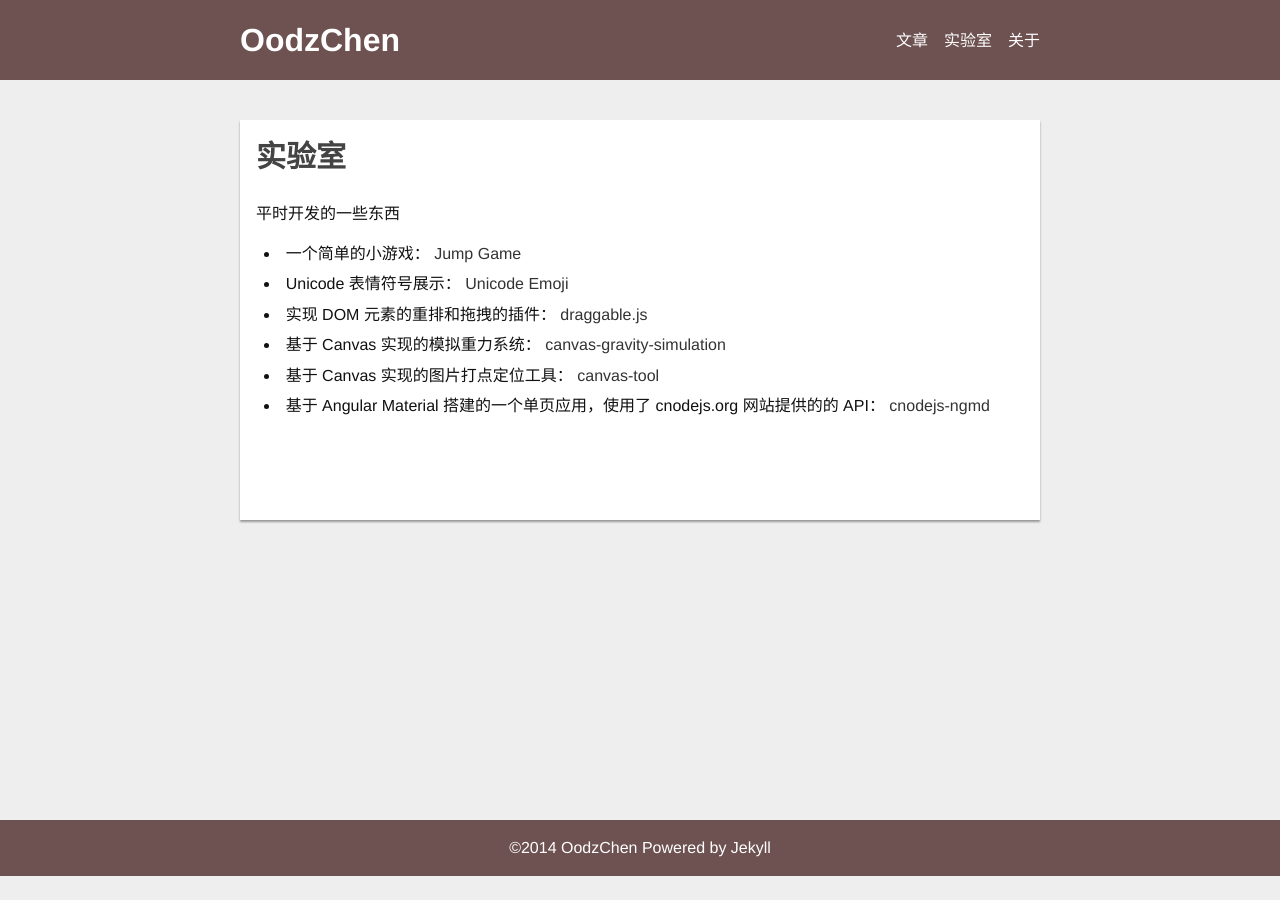
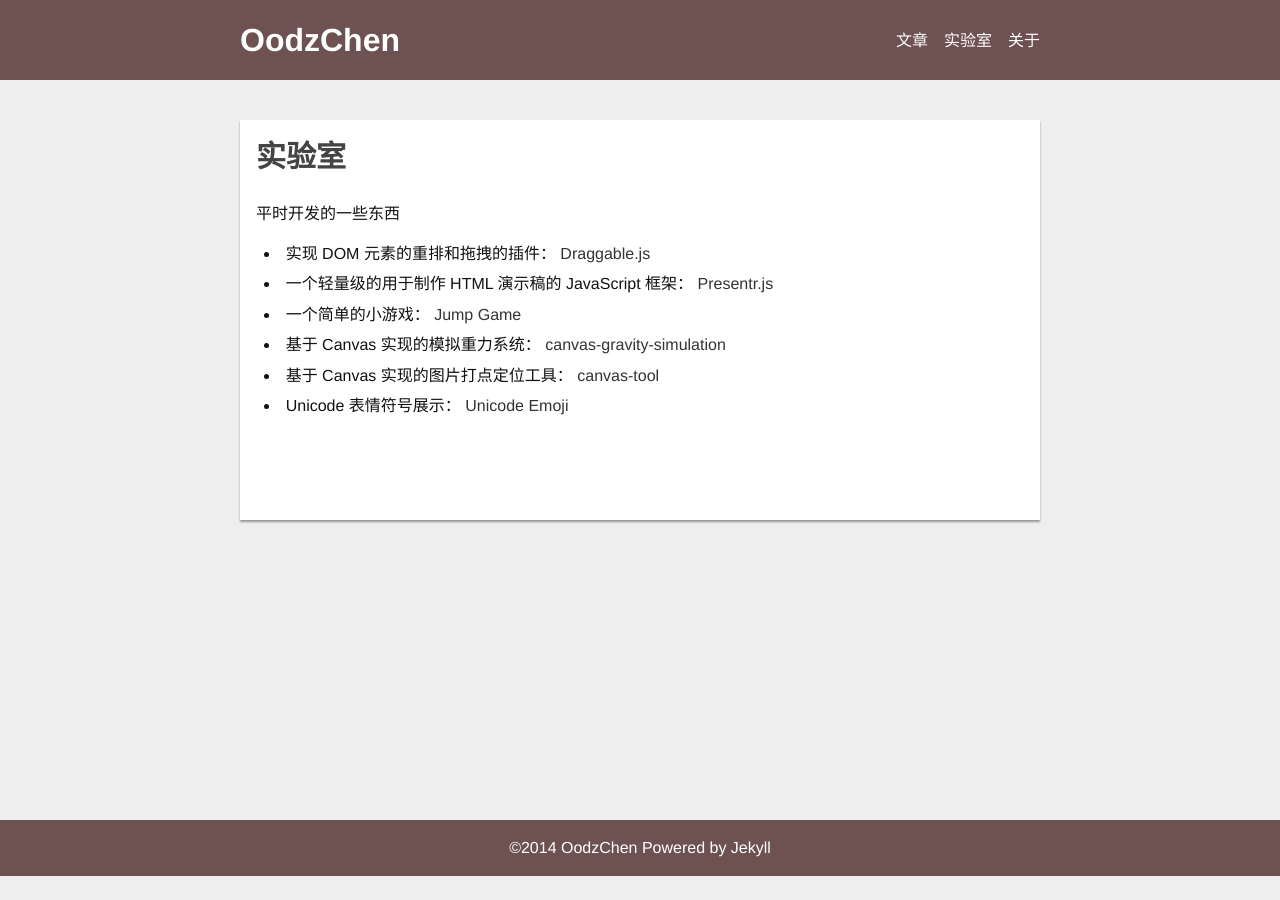
Before and after one commit to oodzchen/oodzchen.github.io, a Jekyll site: the page built from lab/index.html, in a window 1280 px wide. Built offline with Jekyll 4.4.1, drawn with Linux system fonts in a browser that asks for light colours.

Commit message:
update links

```diff
--- a/lab/index.html
+++ b/lab/index.html
@@ -8,16 +8,16 @@ title: 实验室
     <p>平时开发的一些东西</p>
     <ul class="page-list">
       <li>
+        实现 DOM 元素的重排和拖拽的插件：
+        <a href="/lab/draggablejs/" title="Draggable.js">Draggable.js</a>
+      </li>
+      <li>
+        一个轻量级的用于制作 HTML 演示稿的 JavaScript 框架：
+        <a href="/presentr.js" title="Presentr.js">Presentr.js</a>
+      </li>
+      <li>
         一个简单的小游戏：
         <a href="/lab/jump/" title="Jump Game">Jump Game</a>
-      </li>
-      <li>
-        Unicode 表情符号展示：
-        <a href="/lab/emoji/" title="Unicode Emoji">Unicode Emoji</a>
-      </li>
-      <li>
-        实现 DOM 元素的重排和拖拽的插件：
-        <a href="/lab/draggablejs/" title="draggable.js">draggable.js</a>
       </li>
       <li>
         基于 Canvas 实现的模拟重力系统：
@@ -28,8 +28,8 @@ title: 实验室
         <a href="/lab/canvas-tool/" title="canvas-tool">canvas-tool</a>
       </li>
       <li>
-        基于 Angular Material 搭建的一个单页应用，使用了 cnodejs.org 网站提供的的 API：
-        <a href="/lab/cnodejs-ngmd/" title="cnodejs-ngmd">cnodejs-ngmd</a>
+        Unicode 表情符号展示：
+        <a href="/lab/emoji/" title="Unicode Emoji">Unicode Emoji</a>
       </li>
     </ul>
   </main>
```
